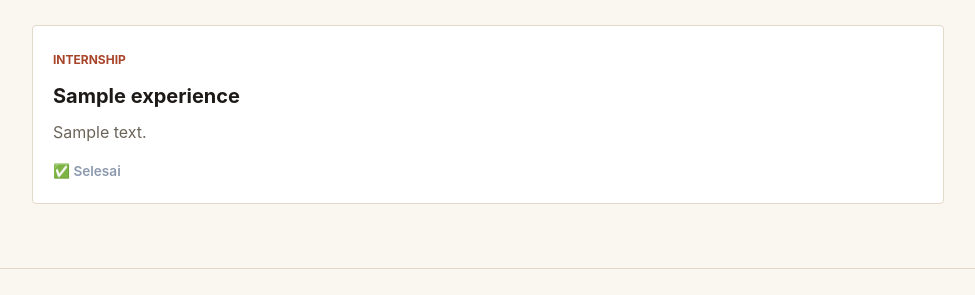
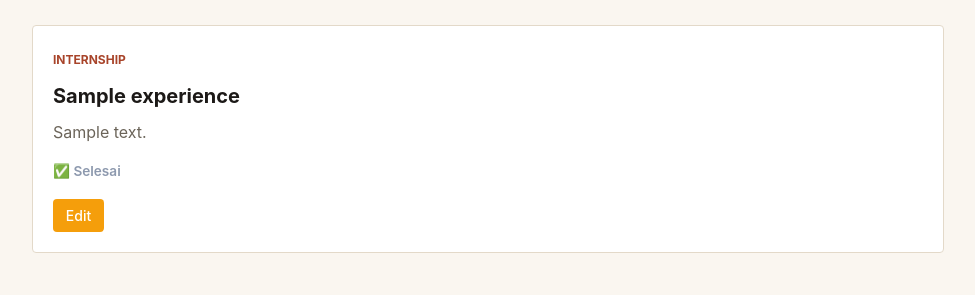
Before and after one commit to ricocalohhh/myportofolio, a Django app: page /experience/ in a window 1280 px wide. Shown: the part 201-496 px from the top of the page, without its empty margins (152-1127 px from the left). Run offline with Django 5.2, Linux system fonts and the light colour scheme; tables that the repository leaves empty hold one stand-in row (values such as "Sample post").

Commit message:
feat: added edit feature for experience section

```diff
--- a/main/urls.py
+++ b/main/urls.py
@@ -1,6 +1,6 @@
 from django.urls import path
 
-from main.views import show_main, show_experience, show_education, create_project, show_projects, get_projects_json, delete_project, create_experience
+from main.views import show_main, show_experience, show_education, create_project, show_projects, get_projects_json, delete_project, create_experience, edit_experience
 
 app_name = "main"
 
@@ -8,6 +8,7 @@ urlpatterns = [
     path("", show_main, name="show_main"),
     path("experience/", show_experience, name="show_experience"),
     path("experience/add/", create_experience, name="create_experience"),
+    path("experience/<uuid:id>/edit/", edit_experience, name="edit_experience"),
     path('education/', show_education, name='show_education'),
     path("projects/add/", create_project, name="create_project"),
     path("projects/", show_projects, name="show_projects"),
--- a/main/views.py
+++ b/main/views.py
@@ -45,6 +45,24 @@ def create_experience(request):
         "form": form,
     }
     return render(request, "experience_form.html", context)
+
+def edit_experience(request, id):
+    # Ambil objek berdasarkan ID, atau tampilkan 404 jika tidak ditemukan
+    experience = get_object_or_404(Experience, pk=id)
+
+    # Masukkan instance=experience agar form terisi dengan data lama
+    form = ExperienceForm(request.POST or None, instance=experience)
+
+    if request.method == "POST" and form.is_valid():
+        form.save()
+        messages.success(request, "Data pengalaman berhasil diperbarui!")
+        return redirect("main:show_experience")
+
+    context = {
+        "form": form,
+        "experience": experience,
+    }
+    return render(request, "edit_experience.html", context)
 
 def show_projects(request):
     project_list = Project.objects.all()
--- a/templates/experience.html
+++ b/templates/experience.html
@@ -36,6 +36,13 @@
                             {% else %}
                                 <p class="experience-status status-completed">✅ Selesai</p>
                             {% endif %}
+
+                            <div class="experience-actions" style="margin-top: 1rem; display: flex; gap: 0.5rem;">
+                                <a href="{% url 'main:edit_experience' experience.id %}" class="btn-edit" style="text-decoration: none; padding: 0.35rem 0.8rem; background-color: #f59e0b; color: white; border-radius: 0.25rem; font-size: 0.875rem; font-weight: 500;">
+                                    Edit
+                                </a>
+                            </div>
+
                         </article>
                     {% empty %}
                         <p class="empty-state">
```
Also changed, not shown: templates/edit_experience.html (added, +20 -0 lines).
